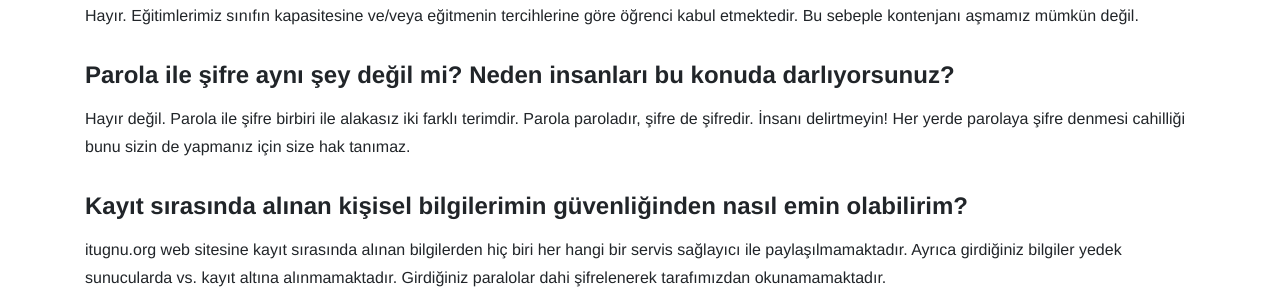
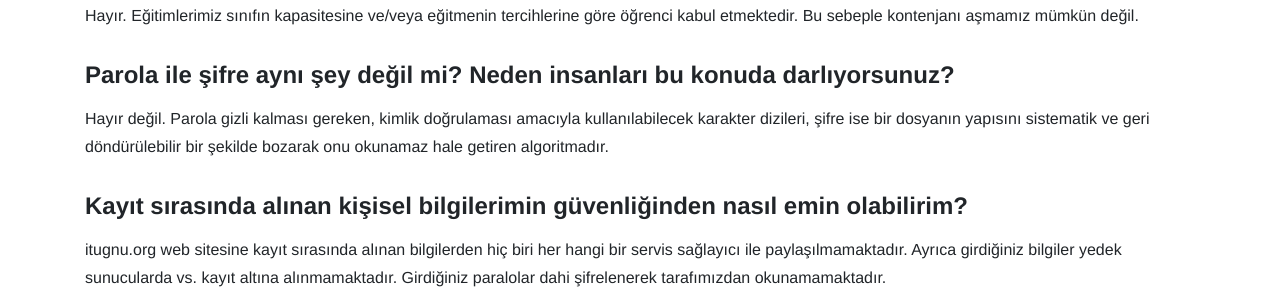
Before and after one commit to itugnu/website, a Django app: template web/templates/faq.html in a window 1280 px wide. Shown: the part 1587-1887 px from the top of the page. Run offline with Django 3.2, Linux system fonts and the light colour scheme; the template is opened without the code that fills it, so the values that code supplies are empty; parts of the project's set-up code (start-up, migrations or seed data) failed here and were passed over; some libraries are stand-ins or nearby versions.

Commit message:
Changed informal language at faq

```diff
--- a/web/templates/faq.html
+++ b/web/templates/faq.html
@@ -102,8 +102,8 @@
       <div class="col-md-12">
         <h4 class="service-heading">Parola ile şifre aynı şey değil mi? Neden insanları bu konuda darlıyorsunuz?</h4>
         <p>
-            Hayır değil. Parola ile şifre birbiri ile alakasız iki farklı terimdir. Parola paroladır, şifre de şifredir.
-            İnsanı delirtmeyin! Her yerde parolaya şifre denmesi cahilliği bunu sizin de yapmanız için size hak tanımaz.
+            Hayır değil. Parola gizli kalması gereken, kimlik doğrulaması amacıyla kullanılabilecek karakter dizileri, şifre
+          ise bir dosyanın yapısını sistematik ve geri döndürülebilir bir şekilde bozarak onu okunamaz hale getiren algoritmadır.
         </p>
       </div>
       <div class="col-md-12">
```
